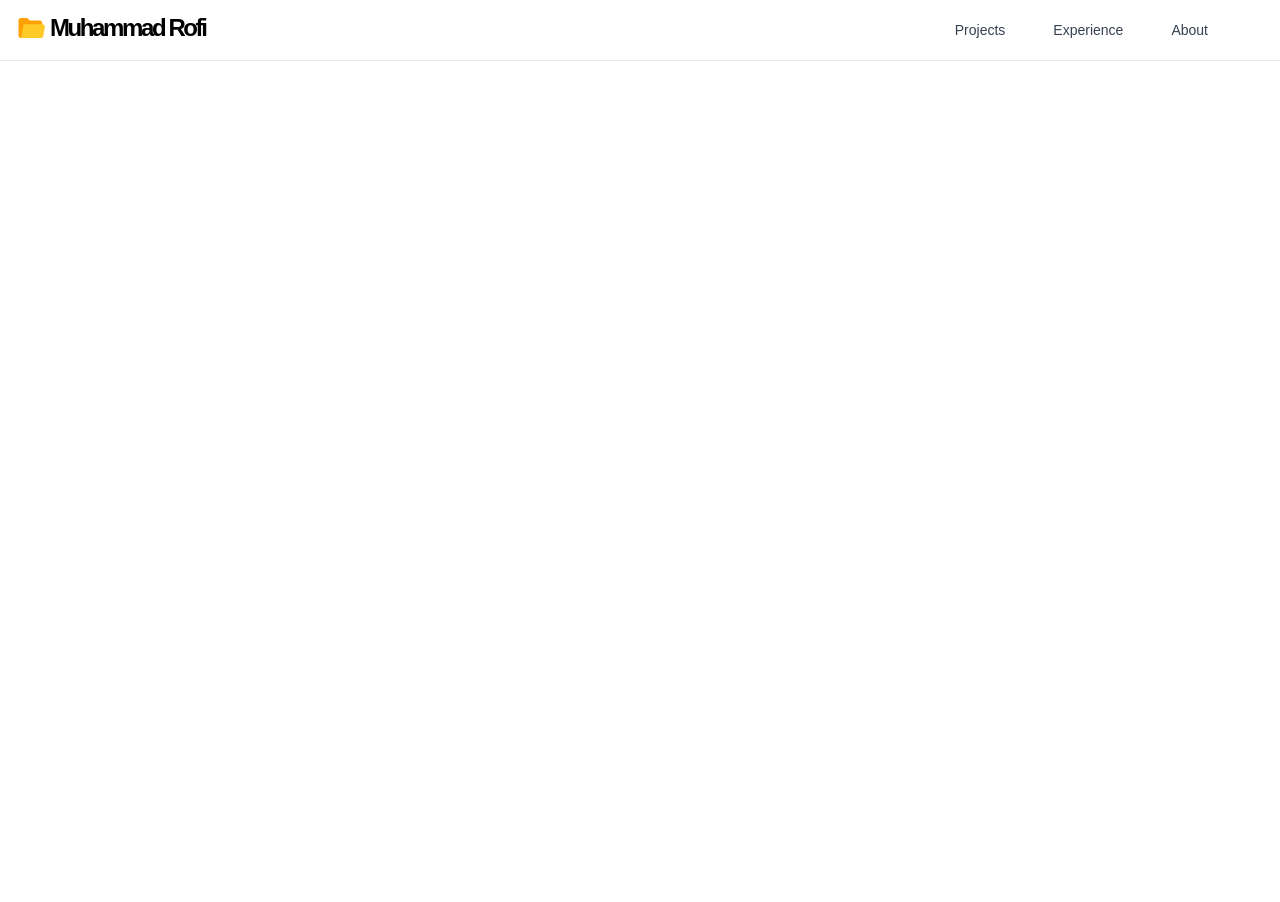
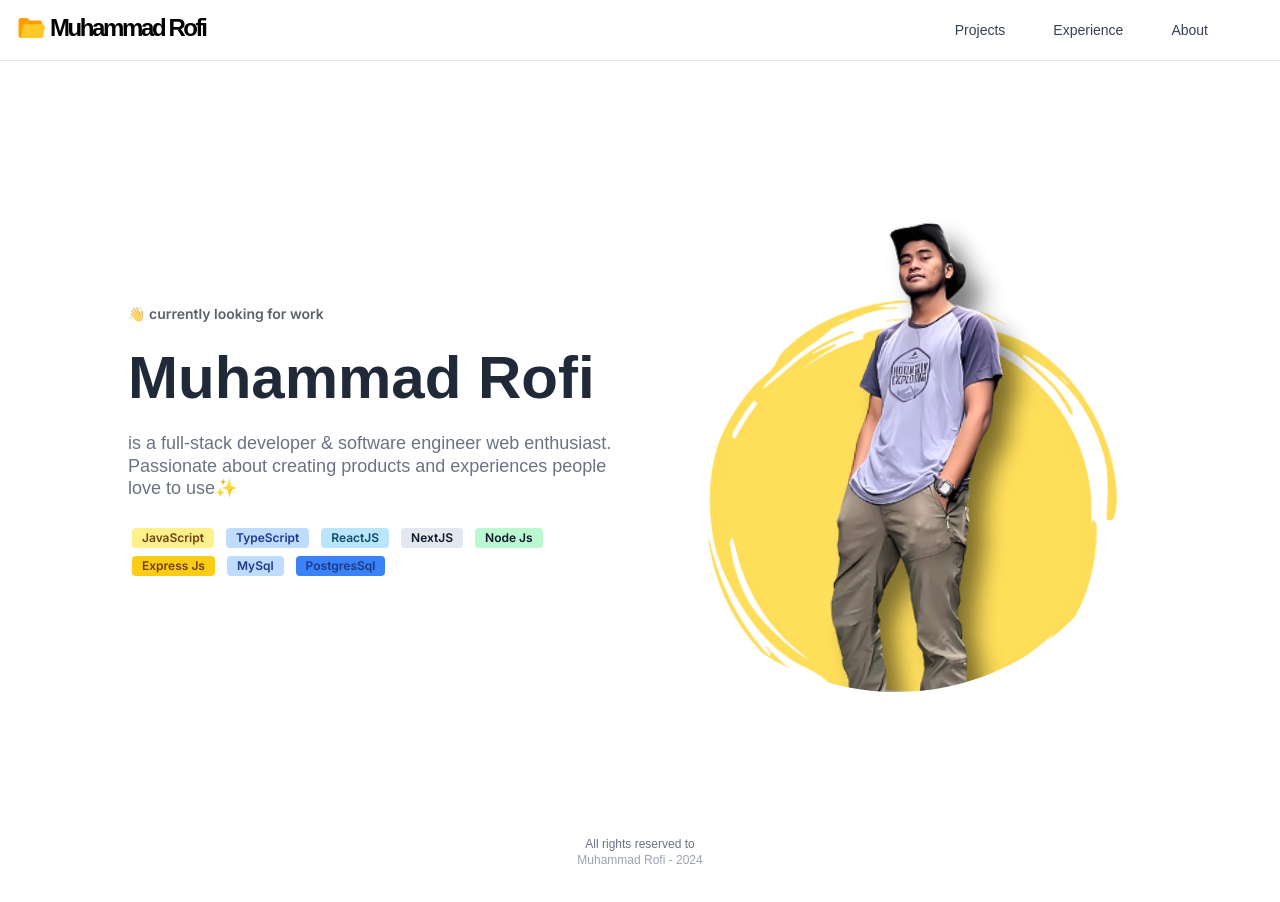
Before and after one commit to Rofi11/web-profile, a Next.js app: page / in a window 1280 px wide. Shown: the top 902 px of the page. Before the commit the page ends 800 px from the top, so only its background shows below. Built offline with nearby package versions, Linux system fonts and the light colour scheme.

Commit message:
feat/profile-home : main page and footer

```diff
--- a/package.json
+++ b/package.json
@@ -9,6 +9,7 @@
     "lint": "next lint"
   },
   "dependencies": {
+    "framer-motion": "^11.0.5",
     "next": "14.0.4",
     "react": "^18",
     "react-dom": "^18",
--- a/src/app/globals.css
+++ b/src/app/globals.css
@@ -25,3 +25,133 @@
     )
     rgb(var(--background-start-rgb));
 } */
+
+/* Scrollbar */
+* {
+  scrollbar-width: thin;
+}
+
+/* Chrome, Edge, and Safari */
+*::-webkit-scrollbar {
+  width: 5px;
+}
+
+*::-webkit-scrollbar-track {
+  /* background: var(--primary); */
+  border-radius: 5px;
+}
+
+*::-webkit-scrollbar-thumb {
+  background-color: rgb(201, 201, 201);
+  border-radius: 14px;
+  /* border: 1px solid rgba(255, 255, 255, 0); */
+}
+
+/* Font */
+/* @font-face {
+  font-family: "CircularStd";
+  src: url("./font/CircularStd-Book.woff");
+} */
+
+/* @font-face {
+  font-family: "MarkPro";
+  src: url("./font/MarkPro-Heavy.woff");
+} */
+
+@layer base {
+  html {
+    font-family: "Sora", sans-serif;
+  }
+
+  .hero-body {
+    padding: 5% 10% 0%;
+  }
+
+  .default-body {
+    padding: 0% 16px;
+  }
+  .large-body {
+    padding: 0% 25%;
+  }
+  .medium-body {
+    padding: 0% 13%;
+  }
+  .small-body {
+    padding: 0% 10%;
+  }
+  .next-section {
+    padding: 0% 16px 0% 16px;
+  }
+
+  .bg-dark-black {
+    background-color: #10101a;
+  }
+  .bg-blacky {
+    background-color: #1d1e29;
+  }
+
+  .text-whity {
+    color: #c4c4c4;
+  }
+
+  .ReactJS {
+    background-color: #bae6fd;
+    color: #075985;
+  }
+  .TailwindCSS {
+    background-color: #a5f3fc;
+    color: #164e63;
+  }
+  .JavaScript {
+    background-color: #fce96a;
+    color: #633112;
+  }
+  .jQuery {
+    background-color: #a5f3fc;
+    color: #164e63;
+  }
+  .PHP {
+    background-color: #bfdbfe;
+    color: #1e3a8a;
+  }
+  .Bootstrap {
+    background-color: #c7d2fe;
+    color: #312e81;
+  }
+  .HTML {
+    background-color: #fed7aa;
+    color: #7c2d12;
+  }
+  .CSS {
+    background-color: #e5e7eb;
+    color: #111827;
+  }
+  .Svelte {
+    background-color: #fecaca;
+    color: #7f1d1d;
+  }
+  .CodeIgniter4 {
+    background-color: #fecaca;
+    color: #7f1d1d;
+  }
+  .FigmaPrototype {
+    background-color: #99f6e4;
+    color: #134e4a;
+  }
+  .MongoDB {
+    background-color: #d9f99d;
+    color: #365314;
+  }
+  .ExpressJS {
+    background-color: #e5e7eb;
+    color: #111827;
+  }
+  .NodeJS {
+    background-color: #bbf7d0;
+    color: #14532d;
+  }
+  .NextJS {
+    background-color: #0f0f0f;
+    color: #ffffff;
+  }
+}
--- a/src/app/page.tsx
+++ b/src/app/page.tsx
@@ -1,9 +1,18 @@
-import Navbar from "@/components/Navbar/Navbar";
+import Navbar from "@/components/Navbar";
+import MainPage from "@/components/MainPage";
+import Footer from "@/components/Footer";
 
 export default function Home() {
   return (
     <main>
+      {/* navbar */}
       <Navbar />
+
+      {/* main page */}
+      <MainPage />
+
+      {/* Footer */}
+      <Footer />
     </main>
   );
 }
--- /dev/null
+++ b/src/components/Footer/index.tsx
@@ -0,0 +1,21 @@
+import React from "react";
+
+function Footer() {
+  const today = new Date();
+  const year = today.getFullYear();
+  return (
+    <div className="flex flex-col items-center text-gray-700 text-xs dark:text-white text-left pt-36 pb-10 transition duration-300 ease-in-out">
+      <p className="text-gray-500 dark:text-whity font-circular">
+        All rights reserved to
+      </p>
+      <a
+        className="text-gray-400 font-circular dark:text-gray-500"
+        href="https://github.com/Rofi11"
+      >
+        Muhammad Rofi - {year}
+      </a>
+    </div>
+  );
+}
+
+export default Footer;
--- /dev/null
+++ b/src/components/MainPage/index.tsx
@@ -0,0 +1,76 @@
+"use client";
+import React, { Component } from "react";
+import { motion } from "framer-motion";
+import Image from "next/image";
+import Avatar from "../../../public/images/avatar3.png";
+
+export default function MainPage() {
+  return (
+    <div className="">
+      <div className="default-body sm:small-body md:medium-body lg:hero-body text-gray-800 dark:text-white transition duration-300 ease-in-out">
+        <section id="head-about">
+          <div className="grid grid-cols-1 pt-28 sm:pt-28 md:pt-28 lg:pt-32 sm:grid-cols-1 md:grid-cols-1 lg:grid-cols-2">
+            <div className="flex flex-col justify-center text-center sm:text-center md:text-center lg:text-left">
+              <p className="animate-pulse text-sm font-semibold pt-5">
+                👋 currently looking for work
+              </p>
+              <h1 className="text-5xl sm:text-5xl md:text-6xl lg:text-6xl font-bold font-mark mt-6">
+                Muhammad Rofi
+              </h1>
+              <p className="leading-tight lg:leading-tight text-lg sm:text-lg md:text-lg lg:text-lg font-medium font-circular text-gray-500 dark:text-whity mt-6">
+                is a full-stack developer & software engineer web enthusiast.
+                Passionate about creating products and experiences people love
+                to use✨{" "}
+              </p>
+              <div className="mt-6 mb-5 flex flex-wrap">
+                <span className="bg-yellow-200 text-yellow-900 text-xs font-semibold mr-2 m-1 px-2.5 py-0.5 rounded">
+                  JavaScript
+                </span>
+                <span className="bg-blue-200 text-blue-900 text-xs font-semibold mr-2 m-1 px-2.5 py-0.5 rounded">
+                  TypeScript
+                </span>
+                <span className="bg-sky-200 text-sky-900 text-xs font-semibold mr-2 m-1 px-2.5 py-0.5 rounded">
+                  ReactJS
+                </span>
+                <span className="bg-slate-200 text-slate-900 text-xs font-semibold mr-2 m-1 px-2.5 py-0.5 rounded">
+                  NextJS
+                </span>
+                <span className="bg-green-200 text-slate-900 text-xs font-semibold mr-2 m-1 px-2.5 py-0.5 rounded">
+                  Node Js
+                </span>
+                <span className="bg-yellow-400 text-yellow-900 text-xs font-semibold mr-2 m-1 px-2.5 py-0.5 rounded">
+                  Express Js
+                </span>
+                <span className="bg-blue-200 text-blue-900 text-xs font-semibold mr-2 m-1 px-2.5 py-0.5 rounded">
+                  MySql
+                </span>
+                <span className="bg-blue-500 text-blue-900 text-xs font-semibold mr-2 m-1 px-2.5 py-0.5 rounded">
+                  PostgresSql
+                </span>
+              </div>
+            </div>
+            <motion.div
+              className="mx-auto my-auto sm:mx-auto sm:my-auto md:mx-auto md:my-auto lg:mx-auto lg:my-auto"
+              initial={{ opacity: 0, scale: 0.5 }}
+              animate={{ opacity: 1, scale: 1 }}
+              transition={{
+                duration: 0.8,
+                delay: 0.5,
+                ease: [0, 0.71, 0.2, 1.01],
+              }}
+            >
+              <div>
+                <Image
+                  priority
+                  alt="main-image"
+                  src={Avatar}
+                  className="h-[500px] w-[500px]"
+                />
+              </div>
+            </motion.div>
+          </div>
+        </section>
+      </div>
+    </div>
+  );
+}
--- a/tailwind.config.ts
+++ b/tailwind.config.ts
@@ -18,6 +18,32 @@ const config: Config = {
         mark: ["MarkPro", "sans-serif"],
         montserrat: ["Montserrat", "sans-serif"],
       },
+      colors: {
+        gold: {
+          50: "#FFFAEB",
+          100: "#FFF5D6",
+          200: "#FFE9A8",
+          300: "#FFDF80",
+          400: "#FFD452",
+          500: "#FFCA28",
+          600: "#EBB000",
+          700: "#B38600",
+          800: "#755800",
+          900: "#3D2E00",
+        },
+        night: {
+          50: "#E3E3EE",
+          100: "#C6C6DC",
+          200: "#8A8AB7",
+          300: "#57578E",
+          400: "#343455",
+          500: "#10101A",
+          600: "#0E0E16",
+          700: "#0A0A10",
+          800: "#060609",
+          900: "#040406",
+        },
+      },
     },
   },
   plugins: [],
```
Also changed, not shown: public/images/avatar3.png (added), src/app/experience/page.tsx (added), src/components/Navbar/index.tsx (renamed from src/components/Navbar/Navbar.tsx), 1 other file (tests, documents, lock files or other folders).
